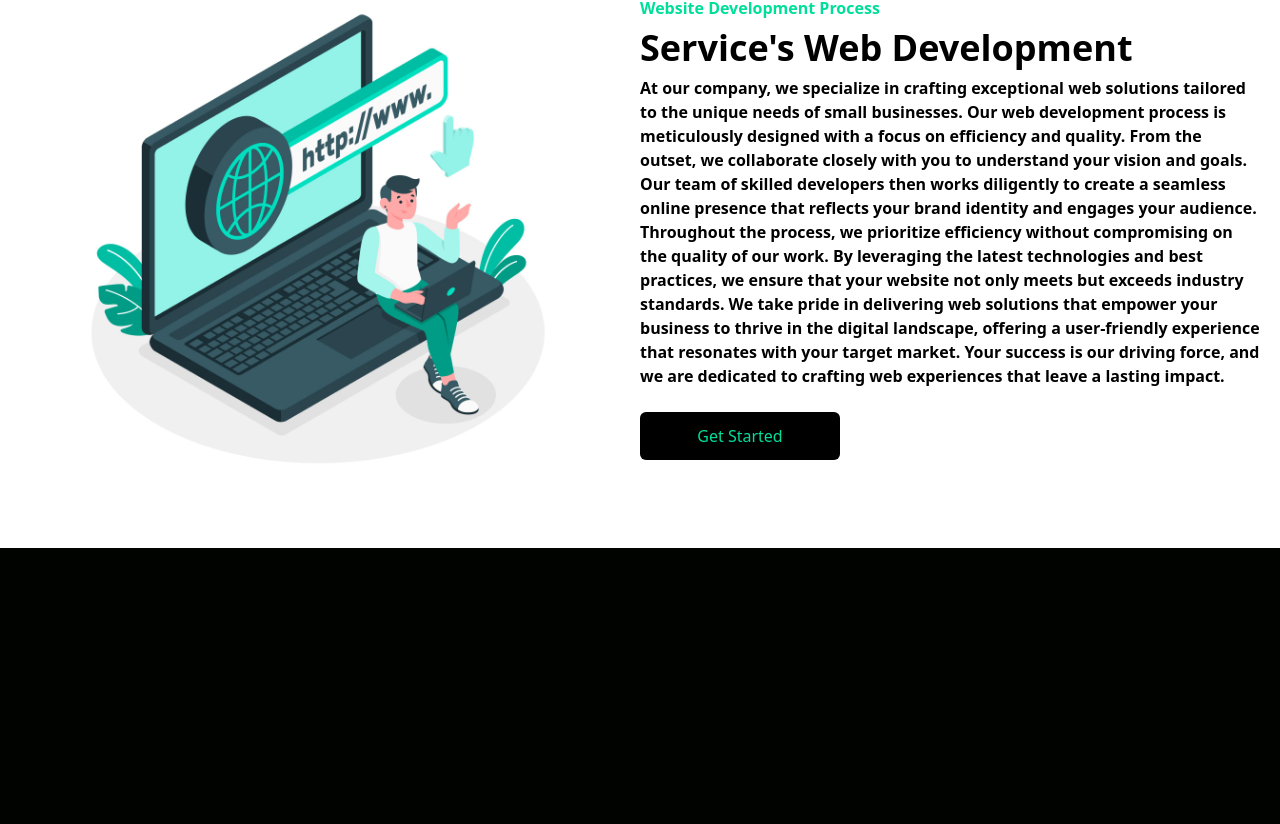
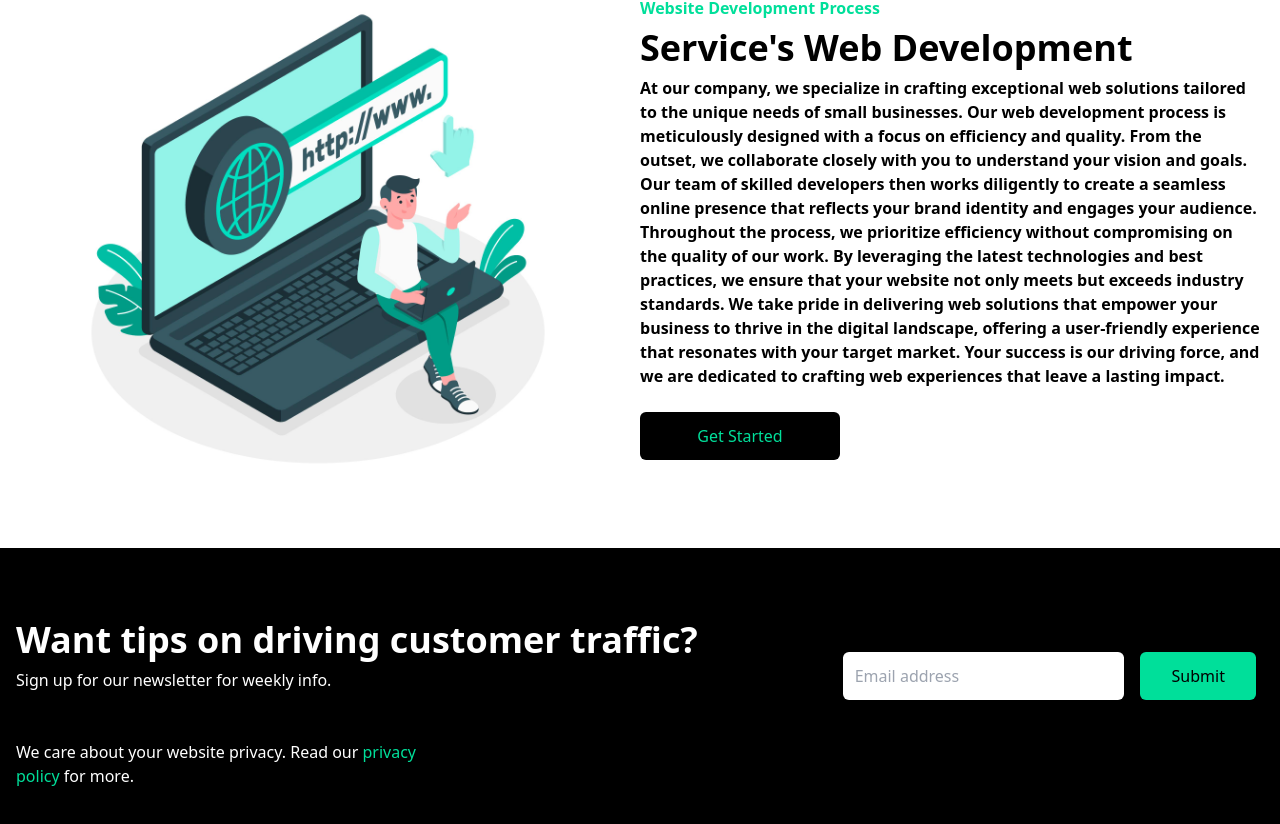
Before and after one commit to sarahgjacobs/services, a React (Create React App) app: page / in a window 1280 px wide. Shown: the part 868-1692 px from the top of the page. Before the commit the page ends 1416 px from the top, so only its background shows below. Built offline with nearby package versions, Linux system fonts and the light colour scheme.

Commit message:
added newsletter sign up page

```diff
--- a/src/App.js
+++ b/src/App.js
@@ -2,6 +2,7 @@ import React from 'react';
 import Navbar from './components/Navbar'
 import Hero from './components/Hero'
 import Analytics from './components/Analytics'
+import Newsletter from './components/Newsletter'
 
 function App() {
   return (
@@ -9,6 +10,7 @@ function App() {
       <Navbar />
       <Hero />
       <Analytics />
+      <Newsletter />
     </div>
   );
 }
--- /dev/null
+++ b/src/components/Newsletter.js
@@ -0,0 +1,23 @@
+import React from 'react'
+
+function Newsletter() {
+  return (
+    <div className='w-full py-16 text-white bg-black px-4'>
+        <div className='max-w-[1240px] mx-aito grid lg:grid-cols-3'>
+            <div className='lg:col-span-2'>
+                <h1 className='md:text-4xl sm:text-3xl text-2xl font-bold py-2'>Want tips on driving customer traffic?</h1>
+                <p>Sign up for our newsletter for weekly info.</p>
+            </div>
+            <div className='my-4'>
+                <div className='flex flex-col sm:flex-row items-center justify-between w-full '>
+                    <input className='p-3 flex w-full rounded-md text-black ' type='email' placeholder='Email address' />
+                    <button className='bg-[#00df9a] text-black rounded-md font-medium w-[150px] h-[48px] ml-4 my-6 px-6 '>Submit</button>
+                </div>
+            </div>
+            <p>We care about your website privacy. Read our <span className='text-[#00df9a]'> privacy policy </span>for more.</p>
+        </div>
+    </div>
+  )
+}
+
+export default Newsletter
```
